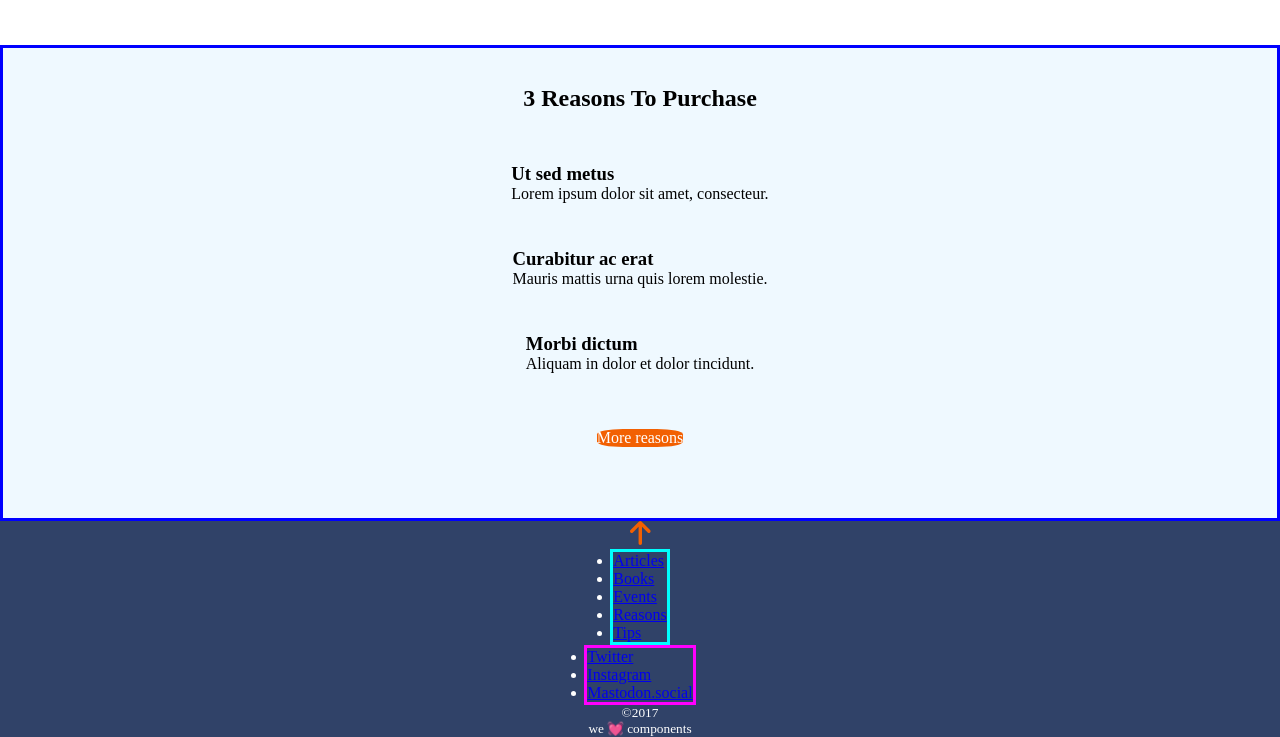
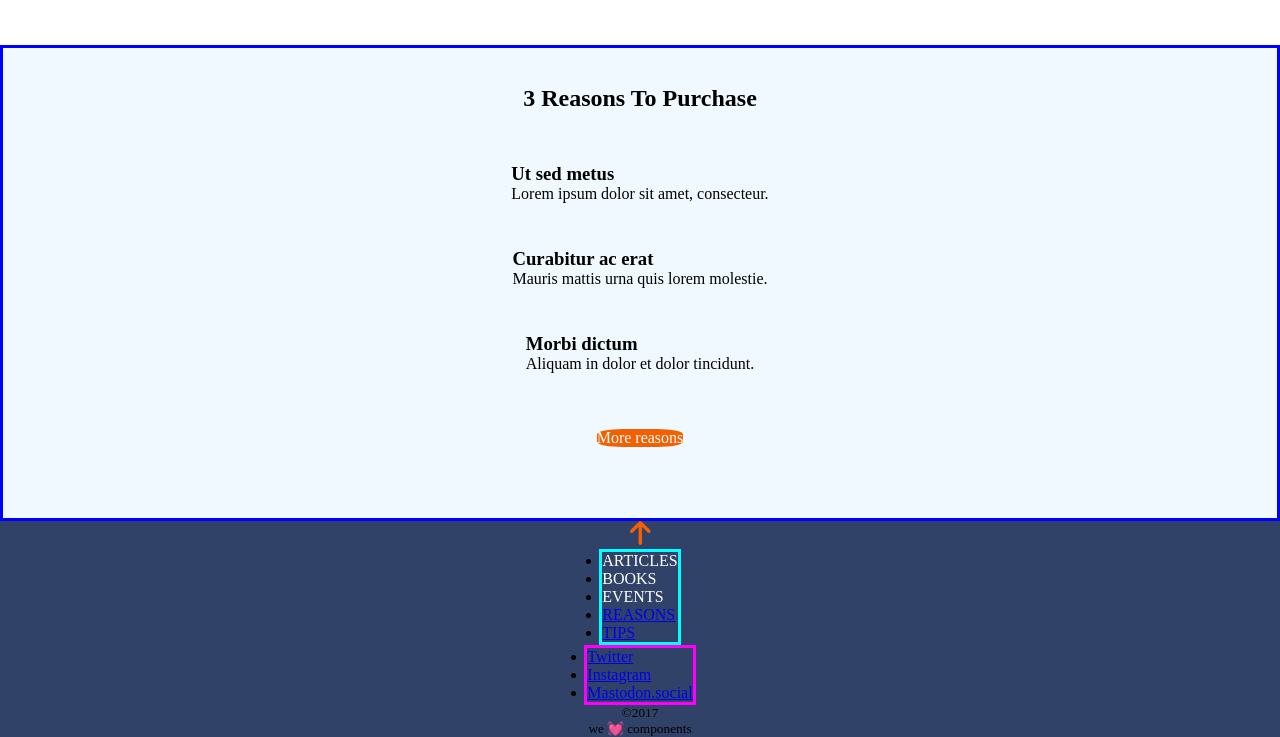
Before and after one commit to silalonso/Anonymous_Proxy_layout, a website: page _src/templates/index.html in a window 1280 px wide. Shown: the part 971-1708 px from the top of the page. Drawn offline with nearby package versions, Linux system fonts and the light colour scheme; files that its build step writes are made by us from their sources; files whose address does not match are found by name.

Commit message:
Add somo style in links1 footer

```diff
--- a/_src/assets/scss/main.scss
+++ b/_src/assets/scss/main.scss
@@ -153,13 +153,32 @@
   justify-content: center;
   align-items: center;
   background-color: #304268;
-  color: white;
-  text-decoration: none;
+  // color: white;
+  // text-decoration: none;
 }
 .footerlinks1 {
+  display: flex;
   border: 3px solid cyan;
+  text-decoration: none;
+  // color: white;
+  text-transform: uppercase;
+
+  &__articles {
+    text-decoration: none;
+    color: white;
+  }
+  &__books {
+    text-decoration: none;
+    color: white;
+  }
+  &__events {
+    text-decoration: none;
+    color: white;
+  }
 }
 
 .footerlinks2 {
+  display: flex;
   border: 3px solid magenta;
+  text-decoration: none;
 }
```
